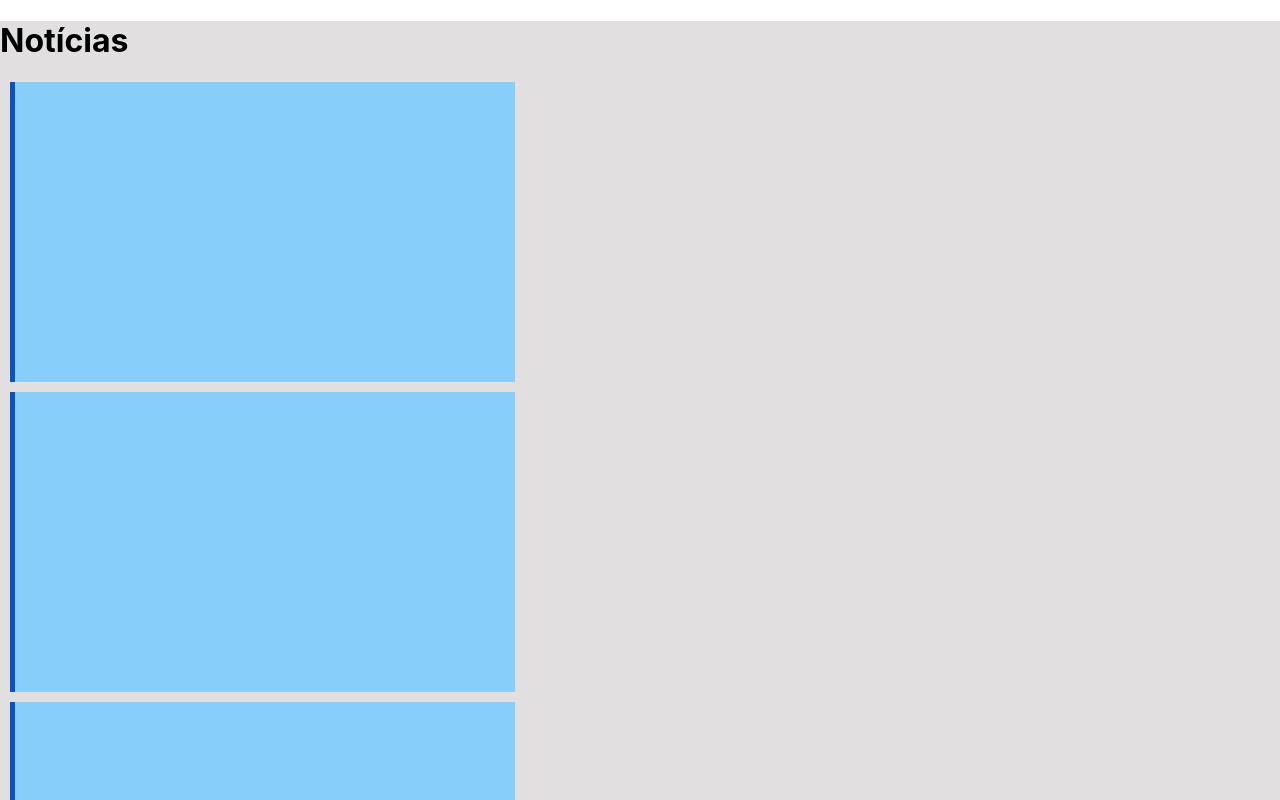
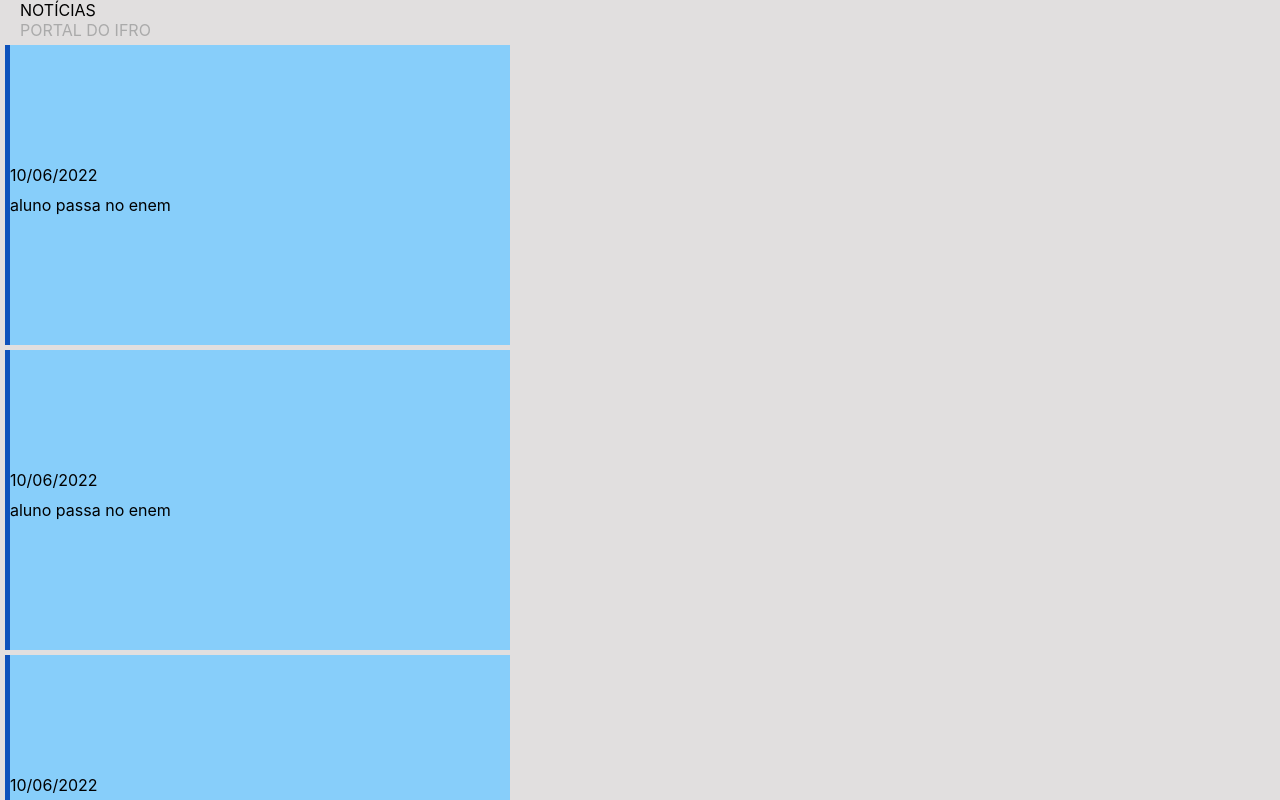
Before and after one commit to jo4ovictor/menu-suap, a React (Vite) app: page / in a window 1280 px wide. Shown: the top 800 px of the page. Built offline with nearby package versions, Linux system fonts and the light colour scheme.

Commit message:
Chamando componente Title no componente principal

```diff
--- a/src/App.jsx
+++ b/src/App.jsx
@@ -1,7 +1,7 @@
-import HelloWorld from './HelloWorld';
 import Button from './Button';
 import SayName from './SayName';
 import Perfil from './Perfil';
+import Title from './Title';
 function App() {
 
     const lista_pessoas = [
@@ -25,7 +25,7 @@ function App() {
 
   return(
     <div>
-      <HelloWorld />
+      <Title />
       {/* <Button cor="#ffff00" frase="Confirmar"/>
       <Button cor="#00ff00" frase="Recusar"/> */}
       <SayName nome = " love"/>
--- a/src/HelloWorld.jsx
+++ /dev/null
@@ -1,7 +0,0 @@
-function HelloWorld() {
-    return(
-        <h1>Notícias</h1>
-
-    );
-}
-export default HelloWorld;
--- a/src/Perfil.css
+++ b/src/Perfil.css
@@ -5,10 +5,10 @@ div{
 .card{
     background-color: #87cefa;
     border-left: 5px solid #0c52bc;
-    margin: 10px;
+    margin: 5px;
     display: flex;
     justify-content: center;
-    align-items: center;
+    align-items: flex-start;
     flex-direction: column;
     width: 500px;
     height: 300px;
--- a/src/Perfil.jsx
+++ b/src/Perfil.jsx
@@ -12,7 +12,8 @@ function Perfil({nome, foto, idade}){
 
     return(
         <div className="card">
-            <p></p>
+            <p className="date"> 10/06/2022</p>
+            <p className="noticia">aluno passa no enem</p>
         </div>
     );
 
```
